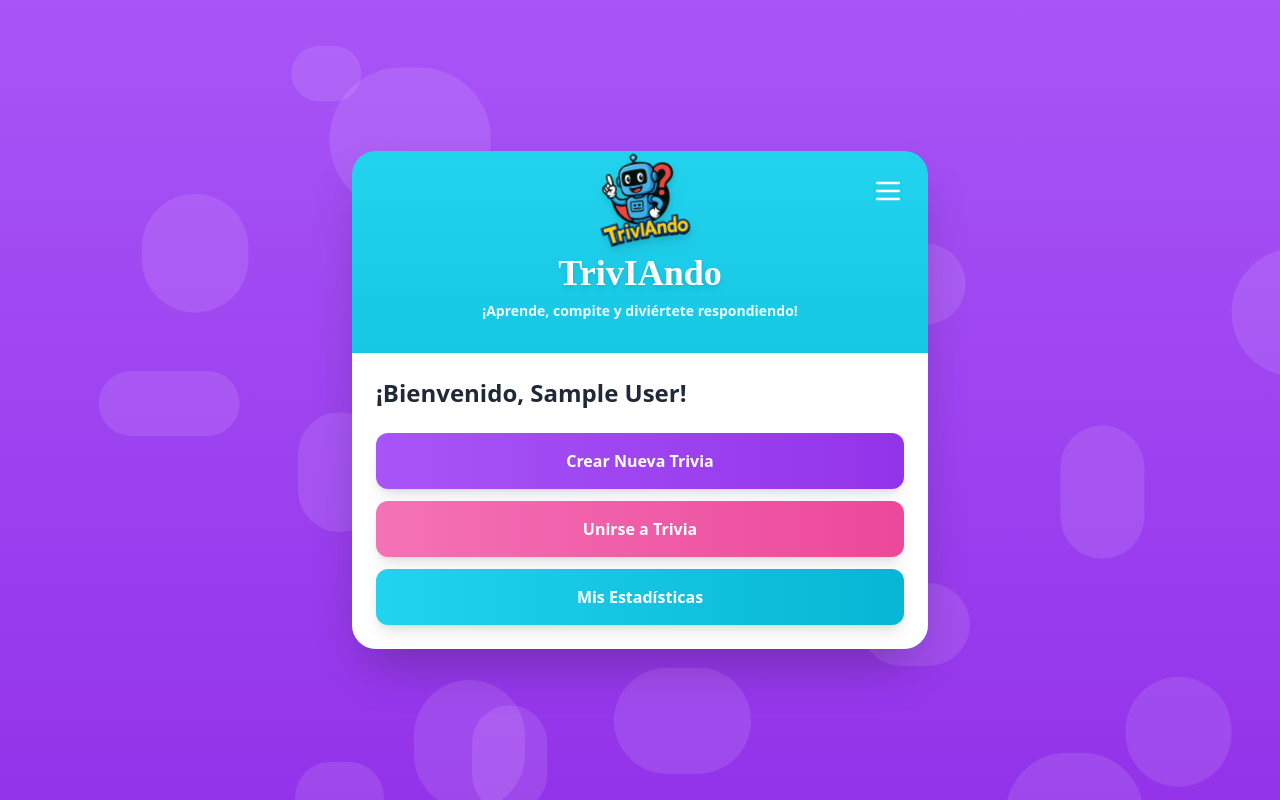
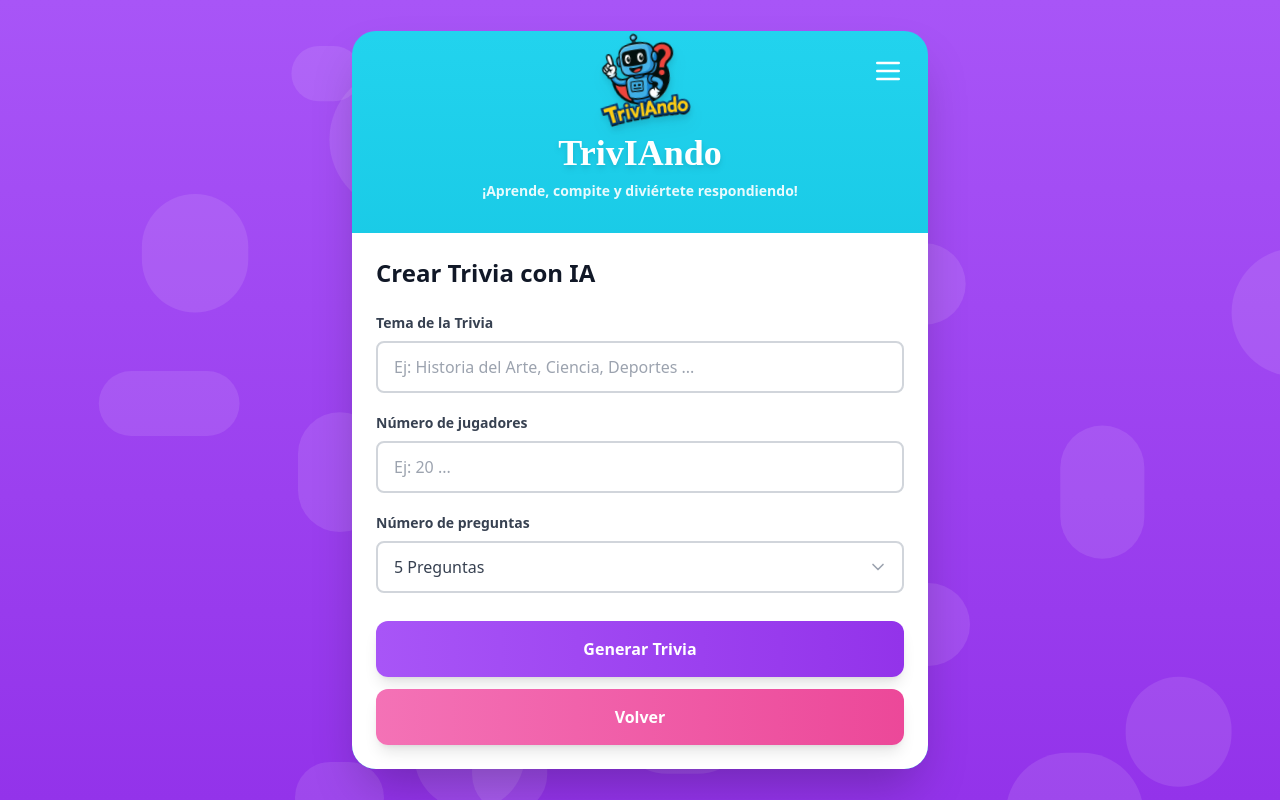
Before and after one commit to Pokesaurios/triviando-frontend, a React (Vite) app: page /create-trivia in a window 1280 px wide. Built offline with nearby package versions, Linux system fonts and the light colour scheme; sample sign-in values are in the browser's storage.

Commit message:
feat: create Trivia with navegate

```diff
--- a/index.html
+++ b/index.html
@@ -2,7 +2,7 @@
 <html lang="en">
   <head>
     <meta charset="UTF-8" />
-    <link rel="icon" type="image/svg+xml" href="/vite.svg" />
+    <link rel="icon" type="image/x-icon" href="/favicon.ico" />
     <meta name="viewport" content="width=device-width, initial-scale=1.0" />
     <title>TrivIAndo</title>
   </head>
--- a/package.json
+++ b/package.json
@@ -15,12 +15,15 @@
     "framer-motion": "^12.23.22",
     "lucide-react": "^0.344.0",
     "react": "^18.3.1",
-    "react-dom": "^18.3.1"
+    "react-dom": "^18.3.1",
+    "react-hot-toast": "^2.6.0",
+    "react-router-dom": "^7.9.4"
   },
   "devDependencies": {
     "@eslint/js": "^9.9.1",
     "@types/react": "^18.3.5",
     "@types/react-dom": "^18.3.0",
+    "@types/react-router-dom": "^5.3.3",
     "@vitejs/plugin-react": "^4.3.1",
     "autoprefixer": "^10.4.21",
     "eslint": "^9.9.1",
--- a/src/app/App.tsx
+++ b/src/app/App.tsx
@@ -1,6 +1,8 @@
 import { useEffect, useState } from 'react';
+import { BrowserRouter as Router, Routes, Route, Navigate } from 'react-router-dom';
 import LoginPage from './LoginPage';
 import DashboardPage from './DashboardPage';
+import CreateTriviaPage from './CreateTriviaPage';
 
 function App() {
   const [isAuthenticated, setIsAuthenticated] = useState<boolean | null>(null);
@@ -18,7 +20,30 @@ function App() {
     );
   }
 
-  return isAuthenticated ? <DashboardPage /> : <LoginPage />;
+  return (
+    <Router>
+      <Routes>
+        {/* Ruta pública */}
+        <Route
+          path="/"
+          element={isAuthenticated ? <Navigate to="/dashboard" replace /> : <LoginPage />}
+        />
+
+        {/* Rutas protegidas */}
+        <Route
+          path="/dashboard"
+          element={isAuthenticated ? <DashboardPage /> : <Navigate to="/" replace />}
+        />
+        <Route
+          path="/create-trivia"
+          element={isAuthenticated ? <CreateTriviaPage /> : <Navigate to="/" replace />}
+        />
+
+        {/* Ruta catch-all */}
+        <Route path="*" element={<Navigate to="/" replace />} />
+      </Routes>
+    </Router>
+  );
 }
 
 export default App;
--- /dev/null
+++ b/src/app/CreateTriviaPage.tsx
@@ -0,0 +1,157 @@
+import { useState } from 'react';
+import { motion } from 'framer-motion';
+import { AnimatedBackground } from '../components/ui/AnimatedBackground';
+import { LogoHeader } from '../components/ui/LogoHeader';
+import { MenuButton } from '../components/ui/MenuButton';
+import { ChevronRight } from 'lucide-react';
+import { useNavigate } from 'react-router-dom';
+import { Alert } from '../components/ui/Alert';
+import { validateMaxPlayers, validateTopic } from '../utils/validation';
+import toaster from 'react-hot-toast';
+
+export default function CreateTriviaPage() {
+  const [topic, setTopic] = useState('');
+  const [maxPlayers, setMaxPlayers] = useState('');
+  const [numQuestions, setNumQuestions] = useState('5');
+  const [alert, setAlert] = useState<{ type: 'error' | 'success'; text: string } | null>(null);
+  const navigate = useNavigate();
+
+  const handleGenerateTrivia = (e: React.FormEvent) => {
+    e.preventDefault();
+
+    const maxPlayersValidation = validateMaxPlayers(Number(maxPlayers));
+    const topicValidation = validateTopic(topic);
+
+    if (!topicValidation) {
+        setAlert({ type: 'error', text: 'El tema de la trivia no puede estar vacío.' });
+        toaster.error('El tema de la trivia no puede estar vacío.');
+        return;
+    }
+
+    if (!maxPlayersValidation.isValid) {
+      setAlert({ type: 'error', text: maxPlayersValidation.error! });
+      return;
+    }
+
+    setAlert({ type: 'success', text: 'Trivia creada correctamente 🎉' });
+    console.log({ topic, maxPlayers, numQuestions });
+  };
+
+  const handleBack = () => {
+    navigate('/dashboard');
+  };
+
+  return (
+    <div className="min-h-screen relative overflow-hidden flex items-center justify-center p-4 bg-gradient-to-b from-purple-500 to-purple-600">
+      <AnimatedBackground />
+
+      <motion.div
+        initial={{ opacity: 0, y: 20 }}
+        animate={{ opacity: 1, y: 0 }}
+        transition={{ duration: 0.6 }}
+        className="relative z-10 w-full max-w-xl"
+      >
+        <motion.div
+          className="bg-gradient-to-b from-cyan-400 to-cyan-500 rounded-3xl shadow-2xl overflow-hidden"
+          whileHover={{ scale: 1.02 }}
+          transition={{ type: "spring", stiffness: 300 }}
+        >
+          <div className="relative">
+            <div className="absolute top-0 right-0 z-20">
+              <MenuButton onLogout={() => console.log('Menú clic')} />
+            </div>
+
+            <LogoHeader variant="dashboard" />
+
+            <div className="bg-white p-6 mt-5">
+              <h2 className="text-2xl font-bold text-gray-900 mb-6">
+                Crear Trivia con IA
+              </h2>
+
+              <form onSubmit={handleGenerateTrivia} className="space-y-5">
+                <div>
+                  <label className="block text-sm font-bold text-gray-700 mb-2">
+                    Tema de la Trivia
+                  </label>
+                  <input
+                    type="text"
+                    value={topic}
+                    onChange={(e) => setTopic(e.target.value)}
+                    className="w-full px-4 py-3 border-2 border-gray-300 rounded-lg focus:border-cyan-500 focus:outline-none transition-colors text-gray-600"
+                    placeholder="Ej: Historia del Arte, Ciencia, Deportes ..."
+                  />
+                  {alert && alert.type === 'error' && alert.text.includes('tema') && (
+                    <div className="mt-2">
+                      <Alert message={{ type: 'error', text: alert.text }} />
+                    </div>
+                  )}
+                </div>
+
+                <div>
+                  <label className="block text-sm font-bold text-gray-700 mb-2">
+                    Número de jugadores
+                  </label>
+                  <input
+                    type="number"
+                    value={maxPlayers}
+                    onChange={(e) => setMaxPlayers(e.target.value)}
+                    className="w-full px-4 py-3 border-2 border-gray-300 rounded-lg focus:border-cyan-500 focus:outline-none transition-colors text-gray-600"
+                    placeholder="Ej: 20 ..."
+                  />
+                    {alert && alert.type === 'error' && alert.text.includes('jugadores') && (
+                        <div className="mt-2">
+                            <Alert message={{ type: 'error', text: alert.text }} />
+                        </div>
+                    )}
+                </div>
+
+                <div>
+                  <label className="block text-sm font-bold text-gray-700 mb-2">
+                    Número de preguntas
+                  </label>
+                  <div className="relative">
+                    <select
+                      value={numQuestions}
+                      onChange={(e) => setNumQuestions(e.target.value)}
+                      className="w-full px-4 py-3 border-2 border-gray-300 rounded-lg focus:border-cyan-500 focus:outline-none transition-colors text-gray-700 appearance-none bg-white cursor-pointer"
+                    >
+                      <option value="5">5 Preguntas</option>
+                      <option value="10">10 Preguntas</option>
+                      <option value="15">15 Preguntas</option>
+                      <option value="20">20 Preguntas</option>
+                    </select>
+                    <ChevronRight
+                      className="absolute right-4 top-1/2 transform -translate-y-1/2 text-gray-400 rotate-90 pointer-events-none"
+                      size={20}
+                    />
+                  </div>
+                </div>
+
+                <div className="space-y-3 pt-2">
+                  <motion.button
+                    whileHover={{ scale: 1.05, y: -2 }}
+                    whileTap={{ scale: 0.95 }}
+                    type="submit"
+                    className="w-full bg-gradient-to-r from-purple-500 to-purple-600 text-white font-bold py-4 px-6 rounded-xl shadow-lg hover:shadow-xl transition-all"
+                  >
+                    Generar Trivia
+                  </motion.button>
+
+                  <motion.button
+                    whileHover={{ scale: 1.05, y: -2 }}
+                    whileTap={{ scale: 0.95 }}
+                    type="button"
+                    onClick={handleBack}
+                    className="w-full bg-gradient-to-r from-pink-400 to-pink-500 text-white font-bold py-4 px-6 rounded-xl shadow-lg hover:shadow-xl transition-all"
+                  >
+                    Volver
+                  </motion.button>
+                </div>
+              </form>
+            </div>
+          </div>
+        </motion.div>
+      </motion.div>
+    </div>
+  );
+}
--- a/src/app/DashboardPage.tsx
+++ b/src/app/DashboardPage.tsx
@@ -3,8 +3,10 @@ import { useState } from 'react';
 import { AnimatedBackground } from '../components/ui/AnimatedBackground';
 import { LogoHeader } from '../components/ui/LogoHeader';
 import { MenuButton } from '../components/ui/MenuButton';
+import { useNavigate } from 'react-router-dom';
 
 export default function DashboardPage() {
+  const navigate = useNavigate();
   const [user] = useState(() => {
     const userData = localStorage.getItem('user');
     return userData ? JSON.parse(userData) : { username: 'Usuario' };
@@ -48,6 +50,7 @@ export default function DashboardPage() {
                   <motion.button
                     whileHover={{ scale: 1.05, y: -2 }}
                     whileTap={{ scale: 0.95 }}
+                    onClick={() => navigate('/create-trivia')}
                     className="w-full bg-gradient-to-r from-purple-500 to-purple-600 text-white font-bold py-4 px-6 rounded-xl shadow-lg hover:shadow-xl transition-all"
                   >
                     Crear Nueva Trivia
--- a/src/utils/validation.ts
+++ b/src/utils/validation.ts
@@ -35,3 +35,20 @@ export const validateUsername = (username: string): boolean => {
   const usernameRegex = /^[a-zA-Z0-9_]{3,20}$/;
   return usernameRegex.test(username);
 };
+
+export const validateMaxPlayers = (players: number): {
+  isValid: boolean;
+  error?: string;
+} => {
+  if (isNaN(players) || players <= 0) {
+    return { isValid: false, error: 'El número de jugadores debe ser mayor que 0.' };
+  }
+  if (players > 20) {
+    return { isValid: false, error: 'El número máximo de jugadores es 20.' };
+  }
+  return { isValid: true };
+};
+
+export const validateTopic = (topic: string): boolean => {
+  return topic.trim().length > 0;
+}
```
Also changed, not shown: 1 other file (tests, documents, lock files or other folders).
